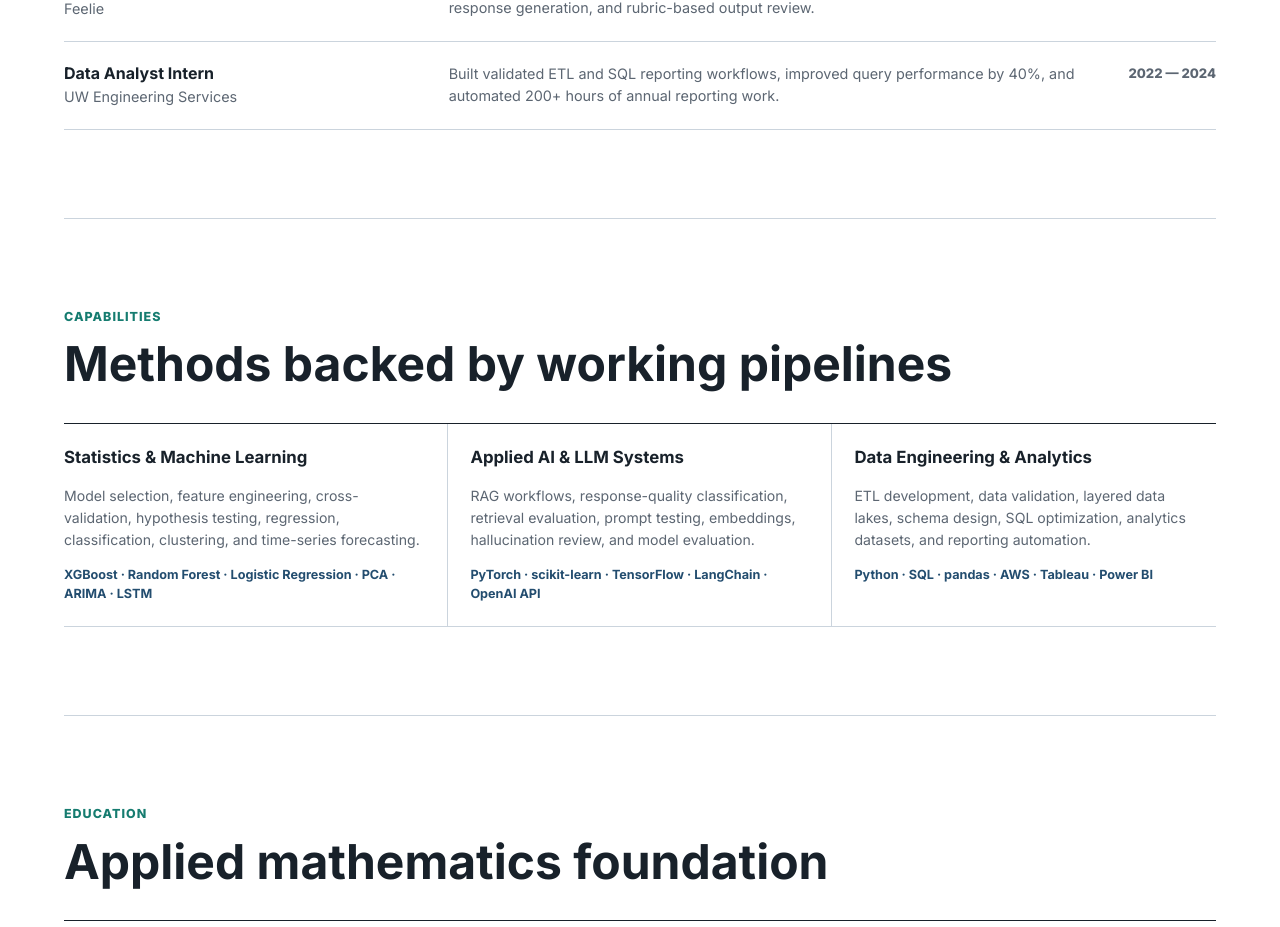
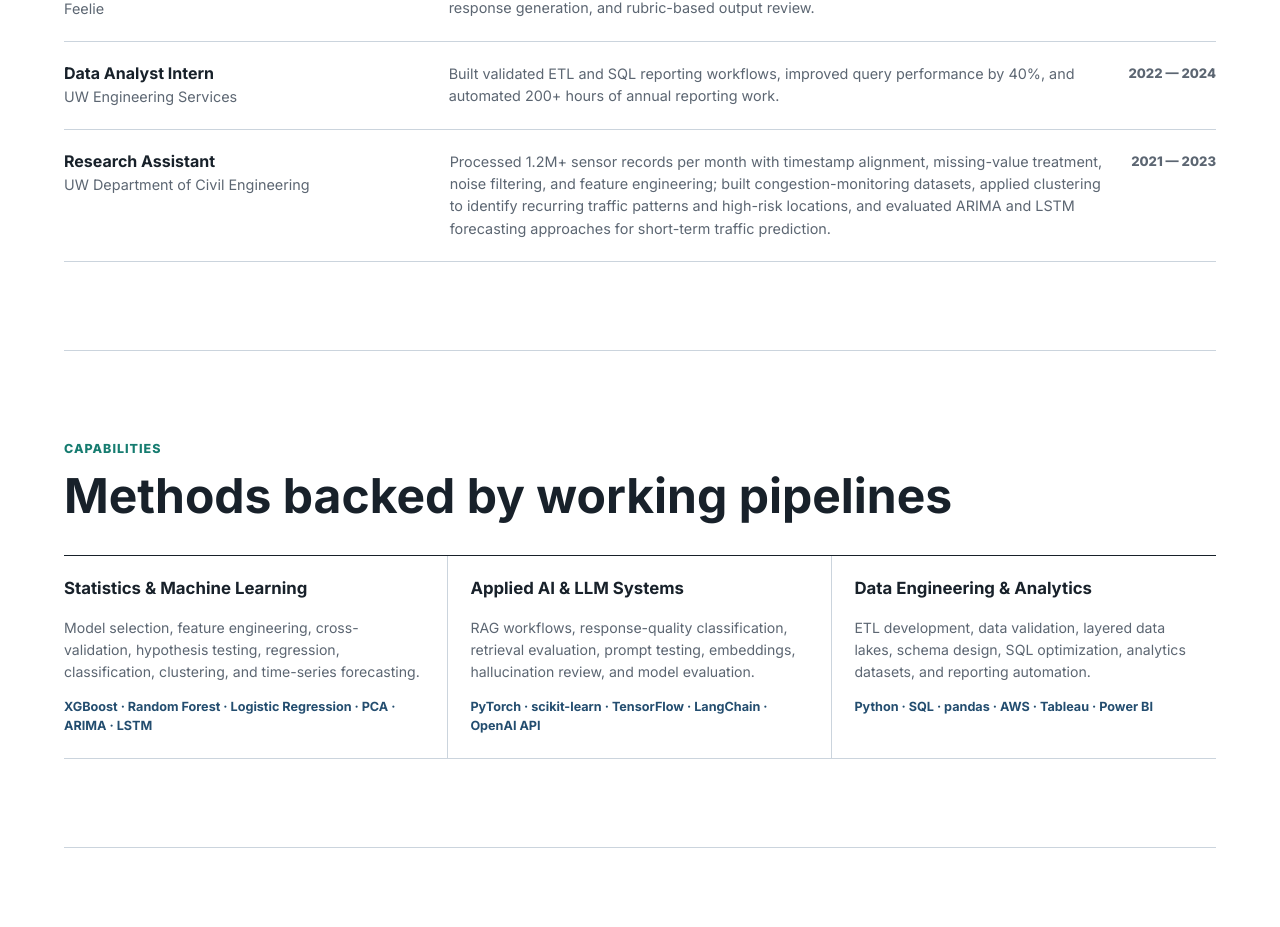
Before and after one commit to jbinhuang01/jb-portfolio, a Next.js app: page / in a window 1280 px wide. Shown: the part 2158-3085 px from the top of the page. Built offline with nearby package versions, Linux system fonts and the light colour scheme.

Commit message:
Add Civil Engineering research experience

```diff
--- a/app/page.tsx
+++ b/app/page.tsx
@@ -120,6 +120,7 @@ export default function Home() {
             <article><div><h3>Co-Founder &amp; Data Scientist</h3><p>Early-Stage Data &amp; AI Startup</p></div><p>Built Python and SQL workflows, a three-layer data lake pattern, model-selection pipelines, RAG evaluation, and repeatable technical handoff assets.</p><time>2025 — Present</time></article>
             <article><div><h3>Data / AI Researcher</h3><p>Feelie</p></div><p>Standardized 500K+ conversation records and connected DistilBERT emotion classification, LLM response generation, and rubric-based output review.</p><time>2024 — 2025</time></article>
             <article><div><h3>Data Analyst Intern</h3><p>UW Engineering Services</p></div><p>Built validated ETL and SQL reporting workflows, improved query performance by 40%, and automated 200+ hours of annual reporting work.</p><time>2022 — 2024</time></article>
+            <article><div><h3>Research Assistant</h3><p>UW Department of Civil Engineering</p></div><p>Processed 1.2M+ sensor records per month with timestamp alignment, missing-value treatment, noise filtering, and feature engineering; built congestion-monitoring datasets, applied clustering to identify recurring traffic patterns and high-risk locations, and evaluated ARIMA and LSTM forecasting approaches for short-term traffic prediction.</p><time>2021 — 2023</time></article>
           </div>
         </section>
 
```
